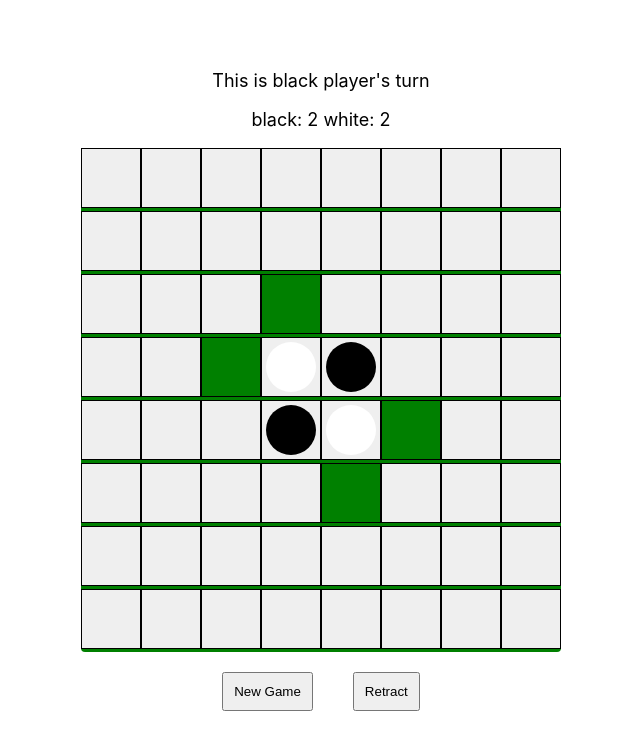
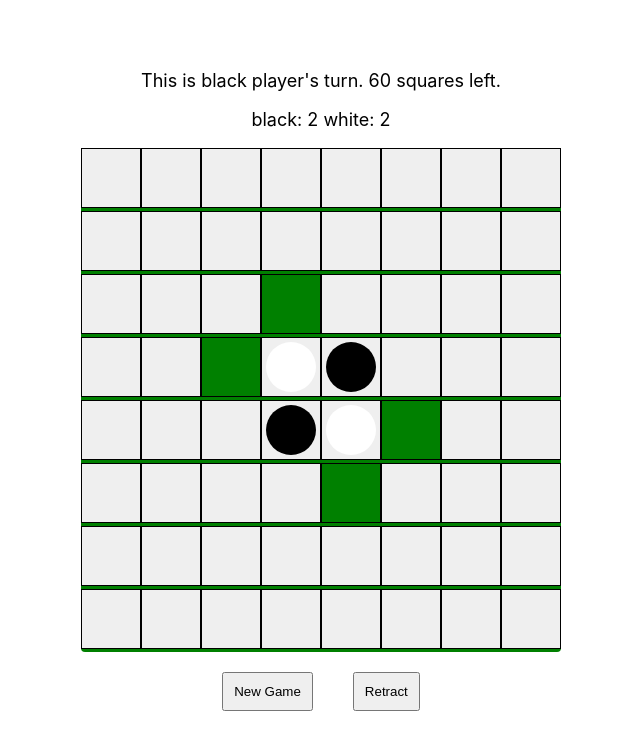
Before and after one commit to jackychoi26/play-othello-online, a Next.js app: page / in a window 1280 px wide. Shown: the top 750 px of the page, without its empty margins (319-959 px from the left). Built offline with nearby package versions, Linux system fonts and the light colour scheme.

Commit message:
feat: added a counter for remaining squares for AI calculation

```diff
--- a/src/models/Game.ts
+++ b/src/models/Game.ts
@@ -43,7 +43,7 @@ export default class Game {
     column[3][4] = SquareState.black;
 
     const game = new Game(
-      new GameState(false, Player.Black, [], column, 2, 2),
+      new GameState(false, Player.Black, [], column, 2, 2, size * size - 4),
       whiteAI,
       blackAI
     );
@@ -108,6 +108,7 @@ export default class Game {
     const newGameState = judge.placeDisc(this.gameState, position);
 
     if (newGameState !== undefined) {
+      newGameState.remainingEmptySquare -= 1;
       this.gameStateHistory.push(judge.copyGameState(this.gameState));
       this.gameState = newGameState;
       return this.gameState;
--- a/src/models/GameState.ts
+++ b/src/models/GameState.ts
@@ -9,6 +9,7 @@ export default class GameState {
     public possibleMoves: PossibleMove[],
     public grid: SquareState[][],
     public numberOfBlackDisc: number,
-    public numberOfWhiteDisc: number
+    public numberOfWhiteDisc: number,
+    public remainingEmptySquare: number
   ) {}
 }
--- a/src/pages/index.tsx
+++ b/src/pages/index.tsx
@@ -65,7 +65,9 @@ const Home: NextPage = () => {
     if (gameState.isGameOver) {
       return winnerString();
     } else {
-      return `This is ${gameState.player.toString()} player's turn`;
+      return `This is ${gameState.player.toString()} player's turn. ${
+        gameState.remainingEmptySquare
+      } squares left.`;
     }
   };
 
--- a/src/utility/judge.ts
+++ b/src/utility/judge.ts
@@ -114,7 +114,8 @@ const copyGameState = (gameState: GameState): GameState => {
     gameState.possibleMoves.slice(),
     gameState.grid.map(row => row.slice()),
     gameState.numberOfBlackDisc,
-    gameState.numberOfWhiteDisc
+    gameState.numberOfWhiteDisc,
+    gameState.remainingEmptySquare
   );
 };
 
```
